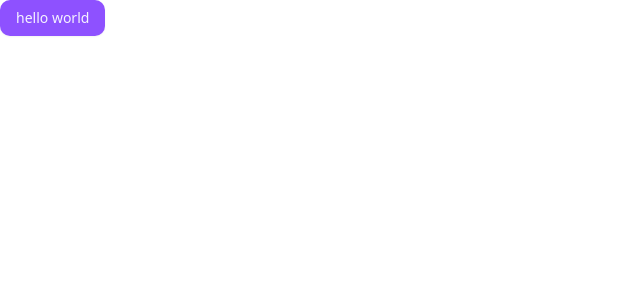
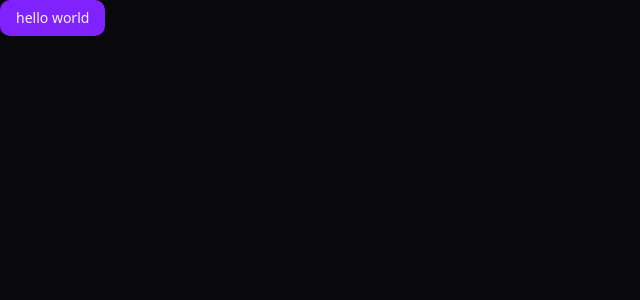
Before and after one commit to gav1306/nexus, a Next.js app: page / in a window 1280 px wide. Shown: the top 300 px of the page, without its empty margins (0-640 px from the left). Built offline with nearby package versions, Linux system fonts and the light colour scheme.

Commit message:
Add next-themes integration and create ThemeProvider component
Signed-off-by: Gayatri Patil <gavk30@gmail.com>

```diff
--- a/package.json
+++ b/package.json
@@ -14,6 +14,7 @@
     "clsx": "^2.1.1",
     "lucide-react": "^0.487.0",
     "next": "15.2.4",
+    "next-themes": "^0.4.6",
     "react": "^19.0.0",
     "react-dom": "^19.0.0",
     "tailwind-merge": "^3.1.0",
--- a/src/app/layout.js
+++ b/src/app/layout.js
@@ -1,5 +1,6 @@
 import { Geist, Geist_Mono } from "next/font/google";
 import "./globals.css";
+import { ThemeProvider } from "@/providers";
 
 const geistSans = Geist({
   variable: "--font-geist-sans",
@@ -18,11 +19,18 @@
 
 export default function RootLayout({ children }) {
   return (
-    <html lang="en">
+    <html lang="en" suppressHydrationWarning>
       <body
         className={`${geistSans.variable} ${geistMono.variable} antialiased`}
       >
-        {children}
+        <ThemeProvider
+          attribute="class"
+          defaultTheme="dark"
+          enableSystem
+          disableTransitionOnChange
+        >
+          {children}
+        </ThemeProvider>
       </body>
     </html>
   );
--- /dev/null
+++ b/src/providers/index.js
@@ -0,0 +1 @@
+export * from "./theme";
--- /dev/null
+++ b/src/providers/theme.jsx
@@ -0,0 +1,8 @@
+"use client";
+
+import * as React from "react";
+import { ThemeProvider as NextThemesProvider } from "next-themes";
+
+export function ThemeProvider({ children, ...props }) {
+  return <NextThemesProvider {...props}>{children}</NextThemesProvider>;
+}
```
Also changed, not shown: 1 other file (tests, documents, lock files or other folders).
